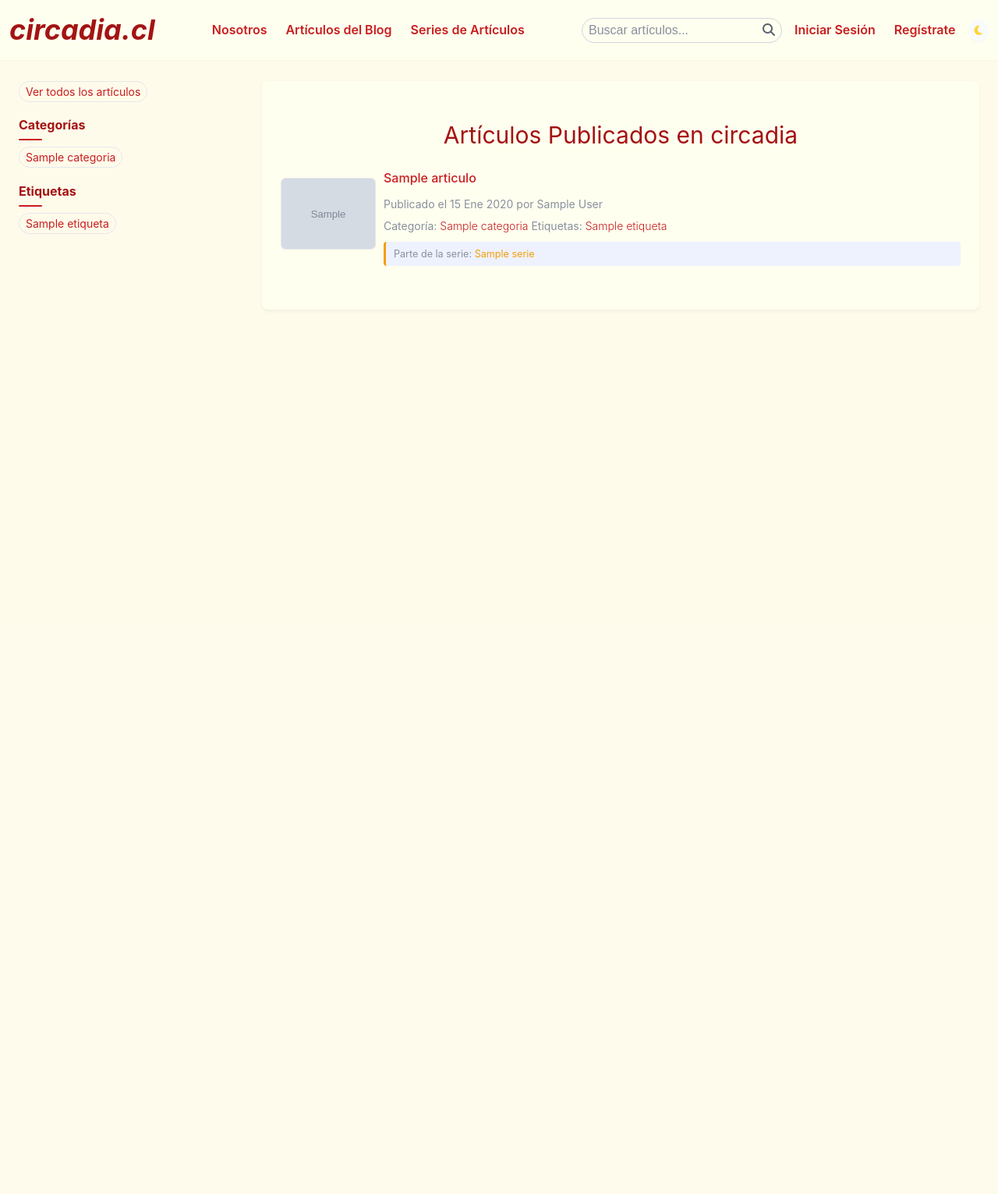
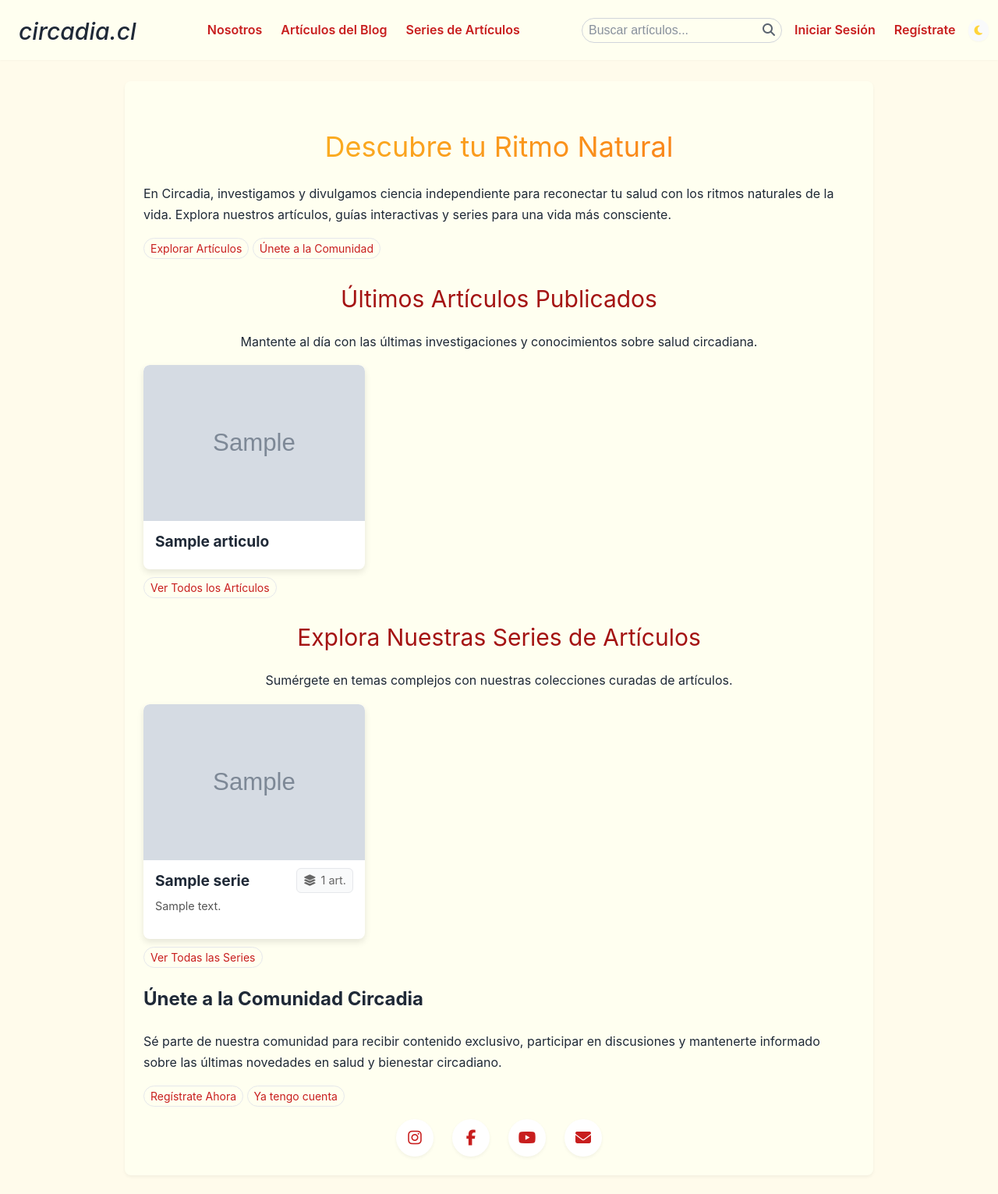
Before and after one commit to juacarva/proyecto-circadiano, a Django app: page / in a window 1280 px wide. Shown: the whole page at 78% size. Before the commit the page ends 341 px from the top, so only its background shows below. Run offline with Django 5.2, Linux system fonts and the light colour scheme; tables that the repository leaves empty hold one stand-in row (values such as "Sample post"); grey boxes marked "Sample" are stand-in pictures; some libraries are stand-ins or nearby versions.

Commit message:
versión primera publicación con home y nosotros

```diff
--- a/blog_circadiano/static/blog_circadiano/css/style.css
+++ b/blog_circadiano/static/blog_circadiano/css/style.css
@@ -1477,15 +1477,6 @@ html.dark-mode .message-form-container .form-input:focus {
     box-shadow: 0 0 6px rgba(245, 158, 11, 0.2);
 }
 
-html.dark-mode .submit-button {
-    background-color: var(--dark-primary);
-}
-
-html.dark-mode .submit-button:hover {
-    background-color: var(--dark-primary-hover);
-    transform: translateY(-1px);
-}
-
 html.dark-mode .errorlist {
     color: var(--error-light);
 }
@@ -1765,7 +1756,7 @@ html.dark-mode .send-message-btn:hover {
 @media (max-width: 768px) {
     body {
         padding: 0 var(--spacing-md);
-        padding-top: 60px;
+        padding-top: 140px;
     }
 
     .main-header {
@@ -2189,11 +2180,11 @@ html.dark-mode a:hover {
 /* Por ejemplo, nos aseguramos que el título del sitio siga siendo claro */
 
 html.dark-mode .site-title a {
-    color: var(--text-light);
+    color: var(--text-dark);
 }
 
 html.dark-mode .site-title a:hover {
-    color: var(--text-light);
+    color: var(--text-secondary);
     text-decoration: none;
 }
 
@@ -2850,3 +2841,123 @@ html.dark-mode .card-action .card-link {
 .social-icon.email:hover {
   background-color: #6c757d;
 }
+
+/* --- Home Page Specific Styles --- */
+
+/* Estilo para el texto degradado del título principal en el Hero */
+.hero-gradient-text {
+    background-clip: text;
+    -webkit-background-clip: text; /* Para compatibilidad con Safari/Chrome */
+    color: transparent;
+    background-image: linear-gradient(to right, #fbbf24, #f97316); /* Colores equivalentes a amber-500 y orange-600 */
+}
+
+/* Contenedor común para listas de elementos horizontales (artículos y series) */
+.horizontal-list-container {
+    display: flex;
+    flex-direction: row;
+    flex-wrap: wrap;
+    gap: 20px; /* Espacio entre los elementos */
+    justify-content: flex-start;
+    padding-bottom: 10px;
+}
+
+/* Estilo común para cada "tarjeta" de elemento en las listas horizontales */
+.list-item-card {
+    display: flex;
+    flex-direction: column;
+    /* Usamos flex para un control más preciso del tamaño en flexbox */
+    flex: 0 0 calc(33.33% - 20px); /* Intenta ocupar 1/3 del espacio menos el gap */
+    min-width: 280px; /* Mantiene un ancho mínimo en pantallas grandes y medianas */
+    max-width: 100%; /* Asegura que la tarjeta no sea más ancha que su contenedor padre */
+    box-sizing: border-box; /* Asegura que el padding/border se incluya en el ancho */
+    background-color: #fff;
+    border-radius: 8px;
+    overflow: hidden; /* Muy importante para que las imágenes redondeadas no se desborden */
+    box-shadow: 0 4px 8px rgba(0,0,0,0.1);
+    padding-bottom: 15px; /* Espacio interno al final de la tarjeta */
+}
+
+/* Contenedor de la imagen dentro de la tarjeta */
+.list-item-image-container {
+    margin-bottom: 10px;
+}
+
+/* Estilo de la imagen dentro de la tarjeta */
+.list-item-image {
+    width: 100%;
+    height: 200px; /* Altura fija para consistencia visual */
+    display: block;
+    object-fit: cover; /* Recorta la imagen para cubrir el espacio sin distorsionarla */
+    border-top-left-radius: 8px;
+    border-top-right-radius: 8px;
+}
+
+/* Contenido de texto dentro de la tarjeta */
+.list-item-content {
+    padding: 0 15px; /* Espacio interno a los lados del contenido */
+}
+
+.list-item-content h2 {
+    font-size: 1.2em;
+    font-weight: bold;
+    margin-top: 0;
+    margin-bottom: 5px;
+}
+
+.list-item-content h2 a {
+    text-decoration: none;
+    color: inherit; /* Hereda el color del padre para evitar subrayado azul */
+}
+
+/* Botones del home*/
+html.dark-mode .submit-button-home {
+    background-color: var(--background-light);
+}
+
+html.dark-mode .submit-button-home:hover {
+    background-color: var(--background-light-gray);
+    transform: translateY(-1px);
+}
+
+
+/* Específico para el título y contador de artículos en las series */
+.serie-title-wrapper {
+    display: flex;
+    justify-content: space-between;
+    align-items: center;
+    margin-bottom: 5px;
+}
+
+.serie-title-wrapper h2 {
+    font-size: 1.2em;
+    font-weight: bold;
+    margin: 0;
+}
+
+.serie-article-count {
+    font-size: 0.9em;
+    color: #666;
+}
+
+/* Estilo para el extracto de la descripción de la serie */
+.card-excerpt {
+    font-size: 0.9em;
+    color: #555;
+}
+
+/* Ajustes responsivos para pantallas medianas */
+@media (max-width: 992px) {
+    .list-item-card {
+        flex-basis: calc(50% - 20px); /* 2 columnas en pantallas medianas */
+        min-width: 250px; /* Ligeramente más pequeño para mejor ajuste */
+    }
+}
+
+/* Ajustes responsivos para pantallas pequeñas (móviles) */
+@media (max-width: 768px) {
+    .list-item-card {
+        flex-basis: 100%; /* Ocupa todo el ancho disponible */
+        min-width: unset; /* Elimina la restricción de min-width para evitar desbordes */
+    }
+}
--- /dev/null
+++ b/blog_circadiano/templates/blog_circadiano/home.html
@@ -0,0 +1,131 @@
+{% extends 'base.html' %}
+{% load static %}
+
+{% block title %}Inicio - Circadia{% endblock %}
+
+{% block content %}
+    <section id="hero" class="text-center mb-20">
+        {% if user.is_authenticated %}
+            <h1 class="text-4xl md:text-6xl font-bold mb-4 hero-gradient-text">
+                ¡Hola, {{ user.first_name|default:user.username }}! Bienvenido
+            </h1>
+            <p class="max-w-3xl mx-auto text-lg text-gray-600" style="text-align: center;">
+                Explora nuestros contenidos y descubre las últimas novedades.
+            </p>
+            <div class="mt-8 flex justify-center gap-4">
+                <!-- <a href="{% url 'blog_circadiano:lista_articulos' %}">Explorar Artículos</a> -->
+                {# Podrías añadir un enlace a un perfil de usuario si tienes uno: #}
+                {# <a href="{% url 'usuarios:perfil' user.username %}" class="submit-button secondary-button">Mi Perfil</a> #}
+            </div>
+        {% else %}
+            <h1 class="text-4xl md:text-6xl font-bold mb-4 hero-gradient-text">
+                Descubre tu Ritmo Natural
+            </h1>
+            <p class="max-w-3xl mx-auto text-lg text-gray-600">
+                En Circadia, investigamos y divulgamos ciencia independiente para reconectar tu salud con los ritmos naturales de la vida. Explora nuestros artículos, guías interactivas y series para una vida más consciente.
+            </p>
+            <div class="mt-8 flex justify-center gap-4">
+                <a href="{% url 'blog_circadiano:lista_articulos' %}" class="filter-pill">Explorar Artículos</a>
+                <a href="{% url 'account_signup' %}" class="filter-pill cancel-button">Únete a la Comunidad</a>
+            </div>
+        {% endif %}
+    </section>
+
+    <section id="latest-articles" class="mb-24">
+        <div class="articles-header">
+            <h1>Últimos Artículos Publicados</h1>
+            <p>Mantente al día con las últimas investigaciones y conocimientos sobre salud circadiana.</p>
+        </div>
+        <div class="horizontal-list-container">
+            {% if latest_articles %}
+                {% for articulo in latest_articles %}
+                    <div class="list-item-card">
+                        {% if articulo.imagen_destacada %}
+                            <div class="list-item-image-container">
+                                <a href="{% url 'blog_circadiano:detalle_articulo' pk=articulo.pk %}">
+                                    <img src="{{ articulo.imagen_destacada.url }}" alt="Imagen de {{ articulo.titulo }}" class="list-item-image">
+                                </a>
+                            </div>
+                        {% endif %}
+                        <div class="list-item-content">
+                            <h2><a href="{% url 'blog_circadiano:detalle_articulo' pk=articulo.pk %}">{{ articulo.titulo }}</a></h2>
+                            {# Información adicional como fecha, autor, etc., se mantiene eliminada #}
+                        </div>
+                    </div>
+                {% endfor %}
+            {% else %}
+                <p>No hay artículos disponibles todavía.</p>
+            {% endif %}
+        </div>
+        <div class="text-center mt-8">
+            <a href="{% url 'blog_circadiano:lista_articulos' %}" class="filter-pill">Ver Todos los Artículos</a>
+        </div>
+    </section>
+
+    <section id="featured-series" class="mb-24">
+        <div class="articles-header">
+            <h1>Explora Nuestras Series de Artículos</h1>
+            <p>Sumérgete en temas complejos con nuestras colecciones curadas de artículos.</p>
+        </div>
+        <div class="horizontal-list-container">
+            {% if featured_series %}
+                {% for serie in featured_series %}
+                    <div class="list-item-card">
+                        <a href="{% url 'blog_circadiano:detalle_serie' serie_slug=serie.slug %}" class="serie-link">
+                            {% if serie.imagen_destacada %}
+                                <div class="list-item-image-container">
+                                    <img src="{{ serie.imagen_destacada.url }}" alt="Imagen de la serie {{ serie.titulo }}" class="list-item-image">
+                                </a>
+                            </div>
+                            {% endif %}
+                            <div class="list-item-content">
+                                <div class="serie-title-wrapper">
+                                    <h2>{{ serie.titulo }}</h2>
+                                    <span class="serie-article-count">
+                                        <i class="fa-solid fa-layer-group"></i>
+                                        <span>{{ serie.articulos.count }} art.</span>
+                                    </span>
+                                </div>
+                                {% if serie.descripcion %}
+                                    <p class="card-excerpt">{{ serie.descripcion|truncatewords:20 }}</p>
+                                {% endif %}
+                            </div>
+                        </a>
+                    </div>
+                {% endfor %}
+            {% else %}
+                <p>No hay series destacadas disponibles todavía.</p>
+            {% endif %}
+        </div>
+        <div class="text-center mt-8">
+            <a href="{% url 'blog_circadiano:lista_series' %}" class="filter-pill">Ver Todas las Series</a>
+        </div>
+    </section>
+
+    {% if not user.is_authenticated %}
+        <section id="join-community" class="text-center mb-16 bg-white p-12 rounded-2xl shadow-lg">
+            <h2 class="text-3xl font-bold mb-4">Únete a la Comunidad Circadia</h2>
+            <p class="max-w-2xl mx-auto text-gray-600 mb-8">
+                Sé parte de nuestra comunidad para recibir contenido exclusivo, participar en discusiones y mantenerte informado sobre las últimas novedades en salud y bienestar circadiano.
+            </p>
+            <div class="flex justify-center gap-4">
+                <a href="{% url 'account_signup' %}" class="filter-pill">Regístrate Ahora</a>
+                <a href="{% url 'account_login' %}" class="filter-pill cancel-button">Ya tengo cuenta</a>
+            </div>
+            <div class="social-icons-wrapper mt-10">
+                <a href="https://instagram.com/tucuenta" class="social-icon instagram" target="_blank" aria-label="Instagram">
+                    <i class="fab fa-instagram"></i>
+                </a>
+                <a href="https://facebook.com/tucuenta" class="social-icon facebook" target="_blank" aria-label="Facebook">
+                    <i class="fab fa-facebook-f"></i>
+                </a>
+                <a href="https://youtube.com/tucuenta" class="social-icon youtube" target="_blank" aria-label="YouTube">
+                    <i class="fab fa-youtube"></i>
+                </a>
+                <a href="mailto:contacto@circadia.cl" class="social-icon email" target="_blank" aria-label="Email">
+                    <i class="fas fa-envelope"></i>
+                </a>
+            </div>
+        </section>
+    {% endif %}
+{% endblock content %}
--- a/blog_circadiano/views.py
+++ b/blog_circadiano/views.py
@@ -243,3 +243,20 @@ def detalle_serie(request, serie_slug):
 
 def nosotros(request):
     return render(request, 'blog_circadiano/nosotros.html')
+
+def home_view(request):
+    """
+    Vista para la página de inicio.
+    Muestra los últimos 3 artículos y las últimas 3 series.
+    """
+    latest_articles = Articulo.objects.order_by('-fecha_publicacion')[:3] # Get the 3 most recent articles
+    featured_series = Serie.objects.all()[:3] # Get 3 series (you might want a 'is_featured' field for better control)
+
+    context = {
+        'latest_articles': latest_articles,
+        'featured_series': featured_series,
+        'show_sidebar': False, # The home page typically does not have a sidebar
+    }
+    return render(request, 'blog_circadiano/home.html', context)
+
+# ... (rest of your existing views) ...
--- a/portal_circadiano/urls.py
+++ b/portal_circadiano/urls.py
@@ -2,11 +2,13 @@ from django.contrib import admin
 from django.urls import path, include # Asegúrate de importar 'include'
 from django.conf import settings # Importa settings
 from django.conf.urls.static import static # Importa static
+from blog_circadiano.views import home_view
 
 urlpatterns = [
     path('admin/', admin.site.urls),
     #path('usuarios/', include('usuarios.urls')), # <-- Ahora incluimos las URLs de tu app 'usuarios'
-    path('', include('blog_circadiano.urls')), # Incluye las URLs de tu aplicación 'blog'
+    #path('', include('blog_circadiano.urls')), # Incluye las URLs de tu aplicación 'blog'
+    path('', home_view, name='home'),
     path('messages/', include('mensajeria.urls')), # <-- ¡Añade esta línea para incluir las URLs de mensajería!
     # Añade las URLs de allauth
     # Esto manejará /accounts/login/, /accounts/signup/, /accounts/logout/, etc.
@@ -14,6 +16,9 @@ urlpatterns = [
     path('accounts/', include('allauth.urls')),
 
     path('ckeditor/', include('ckeditor_uploader.urls')),
+
+    # Prefix your blog URLs with 'blog/' to avoid conflict with the new home page
+    path('blog/', include('blog_circadiano.urls')),
 ]
 
 # Esto solo debe hacerse en desarrollo. En producción, tu servidor web (Nginx/Apache) servirá estos archivos.
--- a/templates/base.html
+++ b/templates/base.html
@@ -27,7 +27,7 @@
 </head>
 <body>
     <header class="main-header">
-        <h1 class="site-title"><i>circadia.cl</i></a></h1>
+        <h1 class="site-title"><a class="site-title" href="{% url 'home' %}"><i>circadia.cl</i></a></h1>
 
         <nav class="site-navigation">
             <ul>
```
Also changed, not shown: blog_circadiano/templates/blog_circadiano/detalle_articulo.html (+15 -7 lines), blog_circadiano/templates/blog_circadiano/detalle_serie.html (+4 -4 lines).
